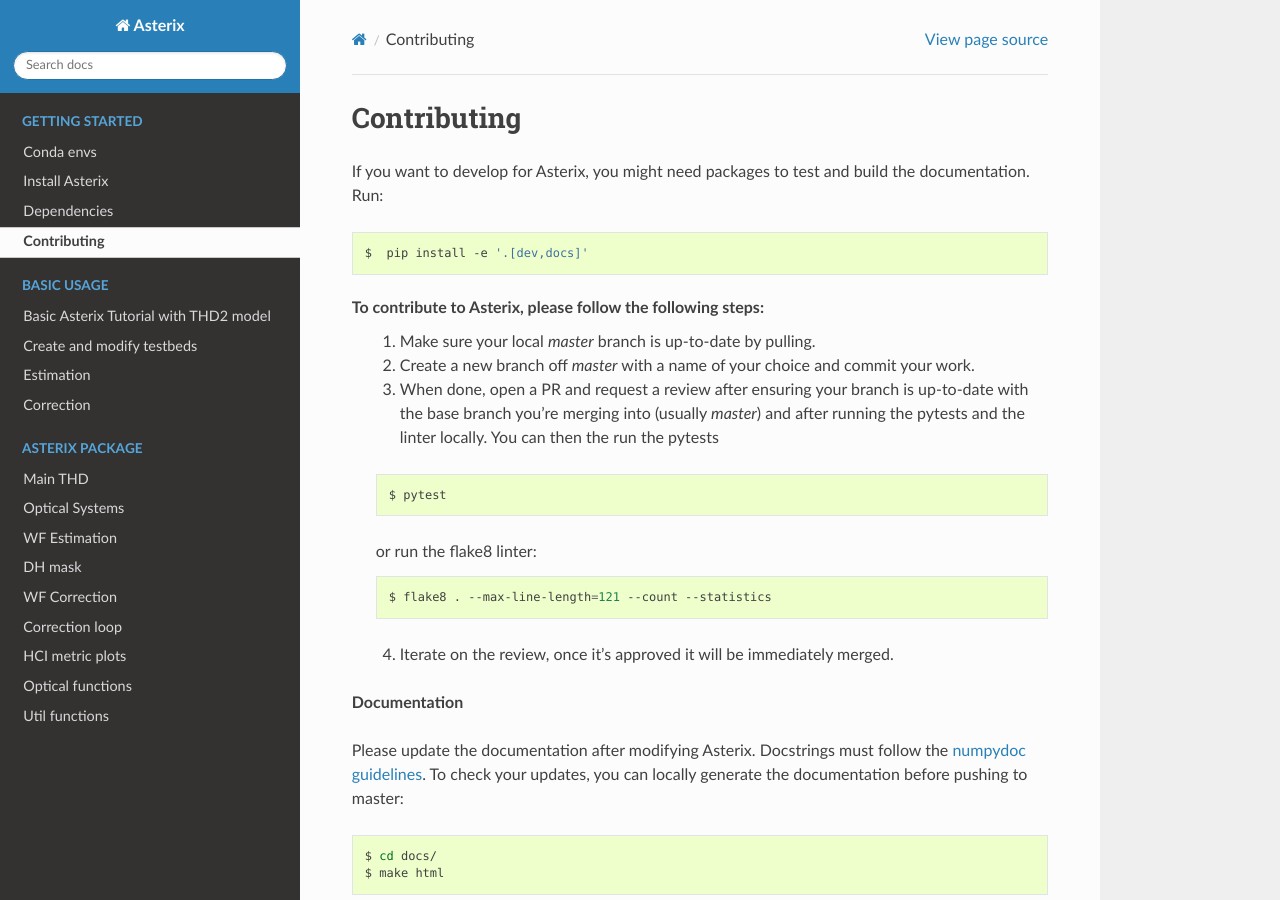
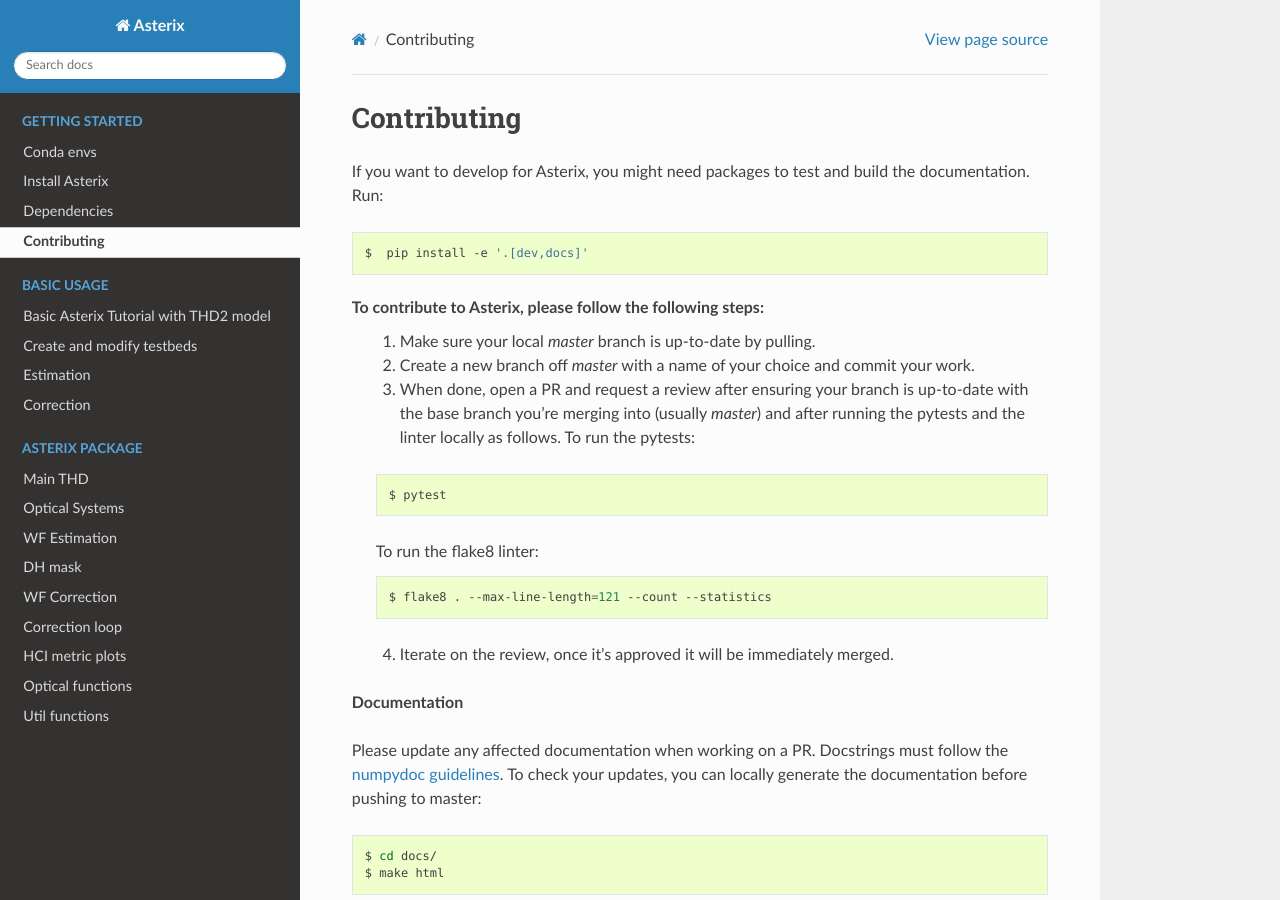
Before and after one commit to johanmazoyer/Asterix, a Sphinx documentation site: the page built from docs/todo.rst, in a window 1280 px wide and 900 px high. Built offline with Sphinx 7.4.7 and the Read the Docs theme 2.0.0, drawn with Linux system fonts in a browser that asks for light colours; some of the changed text lies outside the part shown.

Commit message:
update typos

```diff
--- a/docs/todo.rst
+++ b/docs/todo.rst
@@ -12,13 +12,13 @@
 To contribute to Asterix, please follow the following steps:
     1. Make sure your local `master` branch is up-to-date by pulling.
     2. Create a new branch off `master` with a name of your choice and commit your work.
-    3. When done, open a PR and request a review after ensuring your branch is up-to-date with the base branch you're merging into (usually `master`) and after running the pytests and the linter locally. You can then the run the pytests
+    3. When done, open a PR and request a review after ensuring your branch is up-to-date with the base branch you're merging into (usually `master`) and after running the pytests and the linter locally as follows. To run the pytests:
 
     .. code-block:: bash
 
         $ pytest
 
-    or run the flake8 linter:
+    To run the flake8 linter:
 
     .. code-block:: bash
 
@@ -29,7 +29,7 @@
 
 **Documentation**
 
-Please update the documentation after modifying Asterix. Docstrings must follow the `numpydoc guidelines <https://numpydoc.readthedocs.io/en/latest/format.html>`_.
+Please update any affected documentation when working on a PR. Docstrings must follow the `numpydoc guidelines <https://numpydoc.readthedocs.io/en/latest/format.html>`_.
 To check your updates, you can locally generate the documentation before pushing to master:
 
 .. code-block:: bash
```
Also changed, not shown: other parts of docs/todo.rst (+1 -1 lines).
